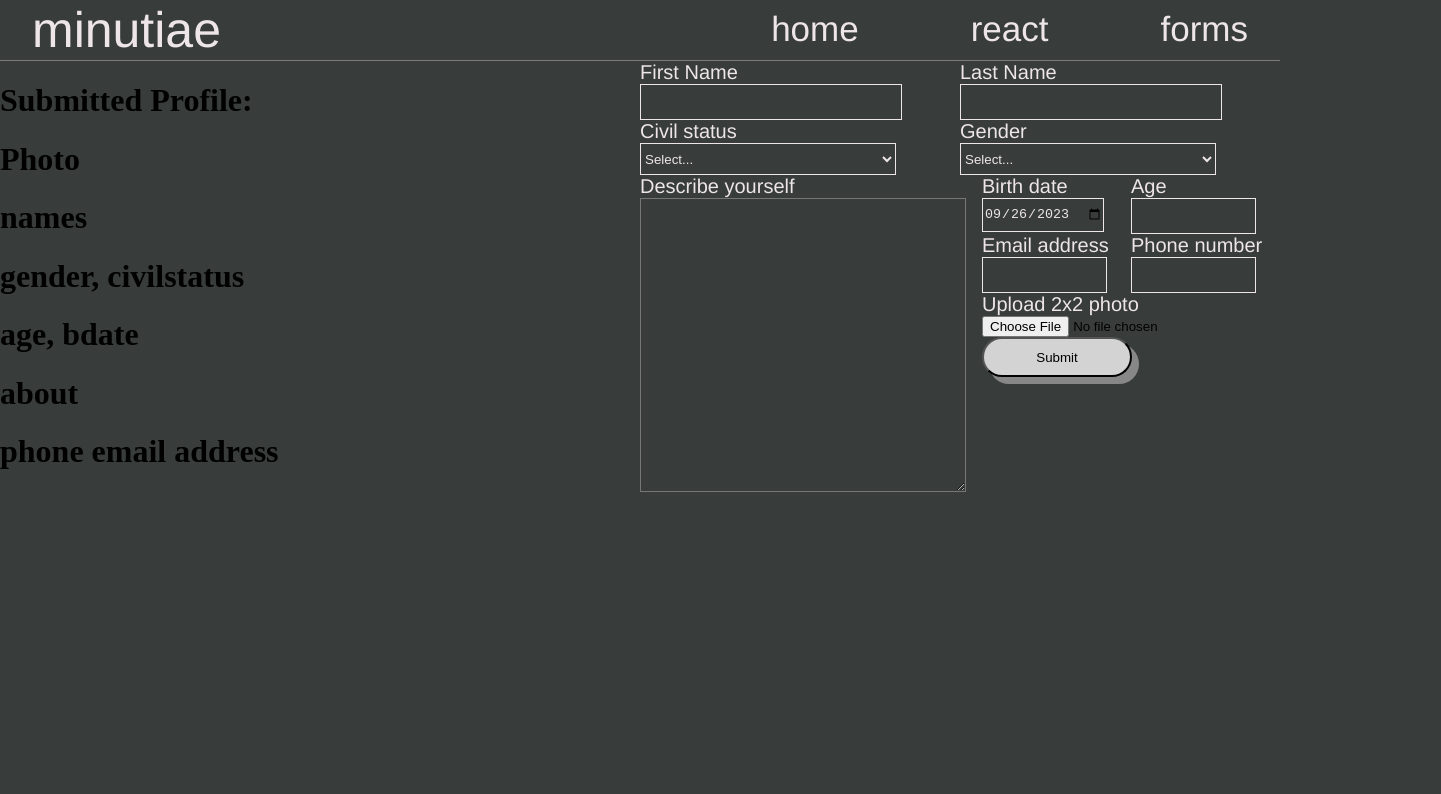
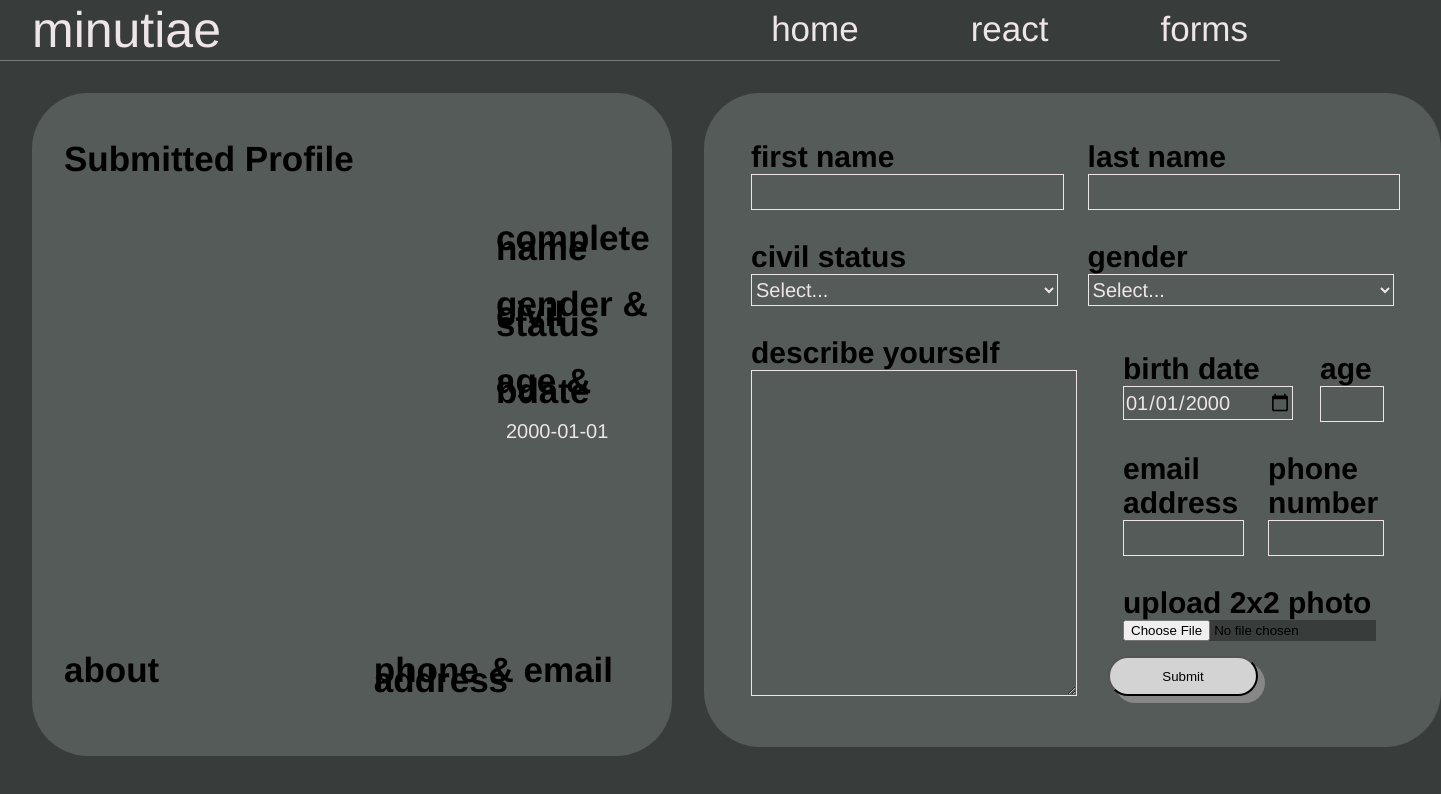
Before and after one commit to sciyon/CS3105_minutiae, a React (Vite) app: page /FormsAct in a window 1280 px wide. Shown: the top 794 px of the page, 1441 px wide, since content can reach past the window. Built offline with nearby package versions, Linux system fonts and the light colour scheme.

Commit message:
[Erwin][Feat]idk anymore

```diff
--- a/src/components/layouts/formsAct.jsx
+++ b/src/components/layouts/formsAct.jsx
@@ -3,47 +3,72 @@ import "./style.css";
 import FormsBox from "../stuff/formBox";
 
 export default function FormsAct(){
+  const [formData, setFormData] = React.useState({
+    fname: '',
+    lname: '',
+    gender: '',
+    about: '',
+    civilStatus: '',
+    birthdate: '2000-01-01',
+    age: '',
+    email: '',
+    phoneNumber: '',
+    photo: '',
+  });
+
+  const [imageUrl, setImageUrl] = React.useState('');
+
+
   return (
   <div className="forms-container">
     <div className="left-col">
-      <h1>Submitted Profile:</h1>
+      <h2>Submitted Profile</h2>
       <div className="left-col-row1">
         <div className="lcr1-col1">
-          <h1>Photo</h1>
-          <div className="photo"></div>
+          <div className="photo">
+            {imageUrl ? <img src={imageUrl} alt="User" /> : null}
+          </div>
         </div>
         <div className="lcr1-col2">
           <div className="lcr1-col2-rows">
-            <h1>names</h1>
-            <div className="fname"></div>
-            <div className="lname"></div>
+            <h1>complete name</h1>
+              <div className="displayFlex">
+                <div className="fname">{formData.fname}</div>
+                <div className="lname">{formData.lname}</div>
+              </div>
           </div>
           <div className="lcr1-col2-rows">
-            <h1>gender, civilstatus</h1>
-            <div className="gender"></div>
-            <div className="civilStatus"></div>
+            <h1>gender & civil status</h1>
+              <div className="displayFlex">
+                <div className="gender">{formData.gender}</div>
+                <div className="civilStatus">{formData.civilStatus}</div>
+              </div>
           </div>
           <div className="lcr1-col2-rows">
-            <h1>age, bdate</h1>
-            <div className="age"></div>
-            <div className="birthdate"></div>
+            <h1>age & bdate</h1>
+              <div className="displayFlex">
+                <div className="age">{formData.age}</div>
+                <div className="birthdate">{formData.birthdate}</div>
+              </div>
           </div>
         </div>
       </div>
       <div className="left-col-row2">
         <div className="lcr2-col1">
             <h1>about</h1>
-          <div className="about"></div>
+            <div className="about">{formData.about}</div>
         </div>
         <div className="lcr2-col2">
-          <h1>phone email address</h1>
-          <div className="phone"></div>
-          <div className="email"></div>
+          <h1>phone & email address</h1>
+              <div className="displayFlex">
+                <div className="phone">{formData.phoneNumber}</div>
+                <div className="email">{formData.email}</div>
+            </div>
         </div>
       </div>
     </div>
     <div className="right-col">
-      <FormsBox/>
+      <FormsBox setFormData={setFormData} setImageUrl={setImageUrl}  />
     </div>
   </div>
   );
--- a/src/components/layouts/style.css
+++ b/src/components/layouts/style.css
@@ -77,14 +77,25 @@
 }
 
 .forms-container{
-  width: 100%;
-  height: 100%;
   display: flex;
+  padding:  2rem;
+  gap: 2rem;
 }
 
-.left-col, .right-col{
+.left-col{
   width: 50%;
   height: 100%;
+  background-color: #555B59;
+  padding: 1rem;
+  border-radius: 56px;
+}
+
+.right-col{
+  width: fit-content;
+  height: 100%;
+  background-color: #555B59;
+  padding: 2rem;
+  border-radius: 56px;
 }
 
 .required{
@@ -100,3 +111,83 @@
 .form-field{
   padding: .5rem;
 }
+
+.photo {
+  background-color: inherit;
+  width: 400px; /* Set a fixed width */
+  height: 400px; /* Set a fixed height */
+  overflow: hidden; /* Hide any overflow */
+  border-radius: 56px;
+}
+
+.photo img {
+  max-width: 100%; /* Make the image responsive within the container */
+  max-height: 100%; /* Make the image responsive within the container */
+  display: block; /* Remove any extra space beneath the image */
+}
+
+.left-col-row1, .left-col-row2{
+  padding: 1rem;
+}
+
+h1{
+  background-color: inherit;
+  font-family: "Inter-SemiBold", Helvetica;
+  font-size: 35px;
+  font-weight: 600;
+  line-height: 10px;
+}
+
+.left-col-row1{
+  display: flex;
+  background-color: inherit;
+}
+
+.lcr1-col2{
+  padding-left: 2rem;
+  background-color: inherit;
+}
+
+.displayFlex{
+  display: flex;
+  gap: 10px;
+  background-color: inherit;
+}
+
+.left-col-row2{
+  display: flex;
+  gap: 2rem;
+  padding-bottom: 2rem;
+  background-color: inherit;
+}
+
+.lcr2-col1{
+  width: 400px;
+  background-color: inherit;
+}
+
+.lcr1-col1,.lcr1-col2-rows{
+  background-color: inherit;
+}
+
+.fname, .lname,.gender,.civilStatus,.age,.birthdate,.email,.phone, .about{
+  background-color: inherit;
+  color: #eee5e9;
+  font-family: "Inter-SemiBold", Helvetica;
+  font-size: 20px;
+  font-weight: 300;
+}
+
+.left-col h2{
+  padding-left: 1rem;
+  padding-top: 1rem;
+  background-color: inherit;
+  font-family: "Inter-SemiBold", Helvetica;
+  font-size: 35px;
+  font-weight: 600;
+  line-height: 10px;
+}
+
+.lcr2-col2{
+  background-color: inherit;
+}
--- /dev/null
+++ b/src/components/shimmerfields/shimmerField.jsx
@@ -0,0 +1,18 @@
+import React from "react"
+import ContentLoader from "react-content-loader"
+import "./style.css";
+
+const ShimmerField = (props) => (
+  <ContentLoader className="shimmer-container"
+    height={35}
+    width={275}
+    speed={2}
+    backgroundColor={'#555B59'}
+    foregroundColor={'#f3f3f3'}
+    viewBox="0 0 275 35"
+  >
+    <rect x="0" y="0" rx="20" ry="20" width="275" height="35" />
+  </ContentLoader>
+)
+
+export default ShimmerField
--- /dev/null
+++ b/src/components/shimmerfields/shimmerField2.jsx
@@ -0,0 +1,18 @@
+import React from "react";
+import ContentLoader from "react-content-loader";
+import "./style.css";
+
+const ShimmerField2 = (props) => (
+  <ContentLoader className="shimmer-container"
+    height={35}
+    width={200}
+    speed={2}
+    backgroundColor={'#555B59'}
+    foregroundColor={'#f3f3f3'}
+    viewBox="0 0 200 35"
+  >
+    <rect x="0" y="0" rx="20" ry="20" width="200" height="35" />
+  </ContentLoader>
+);
+
+export default ShimmerField2;
--- /dev/null
+++ b/src/components/shimmerfields/style.css
@@ -0,0 +1,3 @@
+.shimmer-container{
+  background-color: #555B59;
+}
--- a/src/components/stuff/formBox.jsx
+++ b/src/components/stuff/formBox.jsx
@@ -2,12 +2,13 @@ import React from "react";
 import { Formik, Field, Form } from 'formik';
 import "./style.css";
 import { formSchema } from "../../validation/formValidation";
-import ShimmerField from "./ShimmerField";
+import ShimmerField from "../shimmerfields/shimmerField";
+import ShimmerField2 from "../shimmerfields/shimmerField2";
 
 
-export default function FormsBox(){
+export default function FormsBox({ setFormData, setImageUrl}){
   const [isSubmitting, setIsSubmitting] = React.useState(false);
-
+  const inputFile = React.useRef();
 
   function formatDate(date) {
     var d = new Date(date),
@@ -33,7 +34,7 @@ export default function FormsBox(){
           gender: '',
           about: '',
           civilStatus: '',
-          birthdate: formatDate(new Date()),
+          birthdate: '2000-01-01',
           age: '',
           email: '',
           phoneNumber: '',
@@ -42,31 +43,34 @@ export default function FormsBox(){
 
         validationSchema = {formSchema}
 
-        onSubmit={values => {
+        onSubmit={(values, props) => {
           setIsSubmitting(true);
           console.log(values);
+
           setTimeout(() => {
             setIsSubmitting(false);
-          }, 5000);
+            setFormData(values);
+            setImageUrl(URL.createObjectURL(values.photo));
+          }, 3000);
         }}
       >
         {({ errors, touched }) => (
           <Form>
             <div className="display-as-row">
               <div className="field">
-                <div className="field-label">First Name</div>
+                <div className="field-label">first name</div>
                 {isSubmitting ? <ShimmerField /> : <Field className="field-input" name='fname'/>}
                 {errors.fname && touched.fname ? (<div className="error-msg">{errors.fname}</div>) : null}
               </div>
               <div className="field">
-                <div className="field-label">Last Name</div>
+                <div className="field-label">last name</div>
                 {isSubmitting ? <ShimmerField /> : <Field className="field-input" name='lname'/>}
                 {errors.lname && touched.lname ? (<div className="error-msg">{errors.lname}</div>) : null}
               </div>
             </div>
             <div className="display-as-row">
               <div className="field">
-                <div className="field-label">Civil status</div>
+                <div className="field-label">civil status</div>
                 {isSubmitting ? <ShimmerField /> : (
                   <Field  className="field-input"  name='civilStatus' as='select'>
                     <option value="">Select...</option>
@@ -79,7 +83,7 @@ export default function FormsBox(){
                 {errors.civilStatus && touched.civilStatus ? (<div className="error-msg">{errors.civilStatus}</div>) : null}
               </div>
               <div className="field">
-                <div className="field-label">Gender</div>
+                <div className="field-label">gender</div>
                 {isSubmitting ? <ShimmerField /> : (
                   <Field  className="field-input"  name='gender' as='select'>
                     <option value="">Select...</option>
@@ -94,38 +98,43 @@ export default function FormsBox(){
             <div className="display-as-row">
 
               <div className="field">
-                <div className="field-label">Describe yourself</div>
+                <div className="field-label">describe yourself</div>
                 {isSubmitting ? <ShimmerField /> : <Field  className="field-input-essay" name='about' as='textarea'/>}
                 {errors.about && touched.about ? (<div className="error-msg">{errors.about}</div>) : null}
               </div>
               <div className="display-as-col">
                 <div className="display-as-row">
                   <div className="field">
-                    <div className="field-label">Birth date</div>
-                    {isSubmitting ? <ShimmerField /> : <Field  className="field-input" name="birthdate" type="date" />}
+                    <div className="field-label">birth date</div>
+                    {isSubmitting ? <ShimmerField2 /> :
+                      <Field
+                        className="field-input"
+                        name="birthdate"
+                        type="date"
+                      />}
                     {errors.birthdate && touched.birthdate ? (<div className="error-msg">{errors.birthdate}</div>) : null}
                   </div>
                   <div className="field">
-                    <div className="field-label">Age</div>
-                    {isSubmitting ? <ShimmerField /> : <Field className="field-input"  name='age' type='number'/>}
+                    <div className="field-label">age</div>
+                    {isSubmitting ? <ShimmerField2 /> : <Field className="field-input"  name='age'/>}
                     {errors.age && touched.age ? (<div className="error-msg">{errors.age}</div>) : null}
                   </div>
                 </div>
                   <div className="display-as-row">
                     <div className="field">
-                      <div className="field-label">Email address</div>
-                      {isSubmitting ? <ShimmerField /> : <Field  className="field-input" name='email' type="email"/>}
+                      <div className="field-label">email address</div>
+                      {isSubmitting ? <ShimmerField2 /> : <Field  className="field-input" name='email' type="email"/>}
                       {errors.email && touched.email ? (<div className="error-msg">{errors.email}</div>) : null}
                     </div>
                     <div className="field">
-                      <div className="field-label">Phone number</div>
-                      {isSubmitting ? <ShimmerField /> : <Field  className="field-input" name='phoneNumber'/>}
+                      <div className="field-label">phone number</div>
+                      {isSubmitting ? <ShimmerField2 /> : <Field  className="field-input" name='phoneNumber'/>}
                       {errors.phoneNumber && touched.phoneNumber ? (<div className="error-msg">{errors.phoneNumber}</div>) : null}
                     </div>
                   </div>
                     <div className="field">
-                      <div className="field-label">Upload 2x2 photo</div>
-                      {isSubmitting ? <ShimmerField /> : (
+                      <div className="field-label">upload 2x2 photo</div>
+                      {isSubmitting ? <ShimmerField2 /> : (
                         <Field  className="field-input" name='photo'>
                           {({ field, form }) => (
                             <input
--- a/src/components/stuff/style.css
+++ b/src/components/stuff/style.css
@@ -331,40 +331,62 @@
 }
 
 .field-label{
-  font-family: "Inter-Regular", Helvetica;
-  color: #eee5e9;
-  font-size: 20px;
-  font-weight: 300;
+  font-family: "Inter-SemiBold", Helvetica;
+  color: black;
+  font-size: 30px;
+  font-weight: 600;
+  background-color: inherit;
 }
 
 .error-msg{
   color: #fc1c6e;
   font-size: 15px;
   font-weight: 100;
+  background-color: #555B59;
   font-family: "Inter-Light", Helvetica;
-  padding-bottom: 1rem;
+  background-color: inherit;
 }
 
-.field-input{
+.field-input, .field-input-essay{
   border: 1px solid #eee5e9;
+  font-family: "Inter-SemiBold", Helvetica;
+  font-size: 20px;
+  font-weight: 300;
   height: 2rem;
   color: #eee5e9;
-  width: 80%;
+  width: 100%;
+  background-color: inherit;
 }
 
 .formik-form{
+  background-color: #555B59;
   display: flex;
+  width: fit-content;
 }
 
 .display-as-row{
   display: flex;
+  height: fit-content;
+  background-color: #555B59;
 }
 
 .display-as-col{
-  padding-left: 1rem;
+  padding: 1rem;
+  background-color: #555B59;
 }
+
 .field{
   flex: 1;
+  padding: 15px;
+  width: fit-content;
+  height: fit-content;
+  background-color: #555B59;
+}
+
+.shimmerfield{
+  background-color: #555B59;
+  width: 499px;
+  height: 89px;
 }
 
 .submit-btn{
@@ -392,5 +414,6 @@
 
 .field-input-essay{
   width: 20rem;
-  height: 18rem;
+  height: 20rem;
+  background-color: inherit;
 }
--- a/src/validation/formValidation.js
+++ b/src/validation/formValidation.js
@@ -23,7 +23,7 @@ export const formSchema = Yup.object().shape({
   gender:
     Yup .string()
         .oneOf(["Male", "Female", "Other"], "Invalid gender")
-        .required("Required"),
+        .required("Gender is required"),
   about:
     Yup .string()
         .min(20, "About you is too short")
```
Also changed, not shown: src/components/stuff/ShimmerField.jsx (deleted, +0 -17 lines), 1 other file (tests, documents, lock files or other folders).
